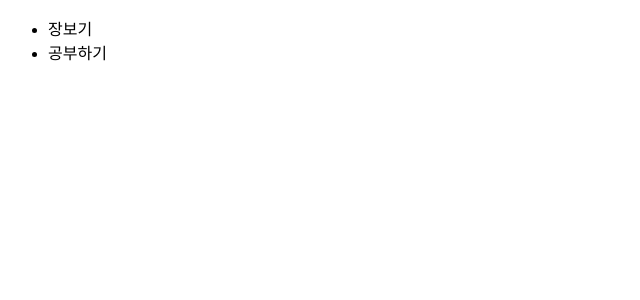
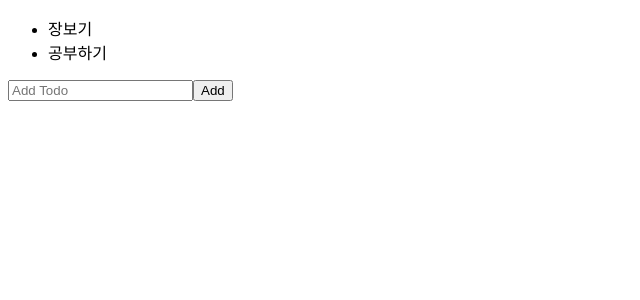
Before and after one commit to dy-08/react-todo, a React (Vite) app: page / in a window 1280 px wide. Shown: the top 300 px of the page, without its empty margins (0-640 px from the left). Built offline with nearby package versions, Linux system fonts and the light colour scheme.

Commit message:
feat: 추가기능 구현, uuid 활용

```diff
--- a/package.json
+++ b/package.json
@@ -11,7 +11,8 @@
   },
   "dependencies": {
     "react": "^19.2.0",
-    "react-dom": "^19.2.0"
+    "react-dom": "^19.2.0",
+    "uuid": "^13.0.0"
   },
   "devDependencies": {
     "@eslint/js": "^9.39.1",
--- /dev/null
+++ b/src/components/AddTodo/AddTodo.jsx
@@ -0,0 +1,26 @@
+import { useState } from 'react';
+import { v1 as uuidv1 } from 'uuid';
+
+export default function AddTodo({ onAdd }) {
+  const [text, setText] = useState('');
+  const handleChange = (e) => setText(e.target.value);
+  const handleSubmit = (e) => {
+    e.preventDefault();
+    if (text.trim().length === 0) {
+      return;
+    }
+    onAdd({ id: uuidv1(), text: text.trim(), status: 'active' });
+    setText('');
+  };
+  return (
+    <form onSubmit={handleSubmit}>
+      <input
+        type='text'
+        placeholder='Add Todo'
+        value={text}
+        onChange={handleChange}
+      />
+      <button>Add</button>
+    </form>
+  );
+}
--- a/src/components/TodoList/TodoList.jsx
+++ b/src/components/TodoList/TodoList.jsx
@@ -1,10 +1,16 @@
-import React, { useState } from 'react';
+import { useState } from 'react';
+import AddTodo from '../AddTodo/AddTodo';
 
 export default function TodoList() {
   const [todos, setTodos] = useState([
     { id: '123', text: '장보기', status: 'active' },
     { id: '124', text: '공부하기', status: 'active' },
   ]);
+  const handleAdd = (todo) => {
+    // 새로운 투두를 todos에 업데이트 해야 함
+    console.log(todo);
+    setTodos([...todos, todo]);
+  };
   return (
     <section>
       <ul>
@@ -12,6 +18,7 @@ export default function TodoList() {
           <li key={item.id}>{item.text}</li>
         ))}
       </ul>
+      <AddTodo onAdd={handleAdd} />
     </section>
   );
 }
```
Also changed, not shown: 1 other file (tests, documents, lock files or other folders).
